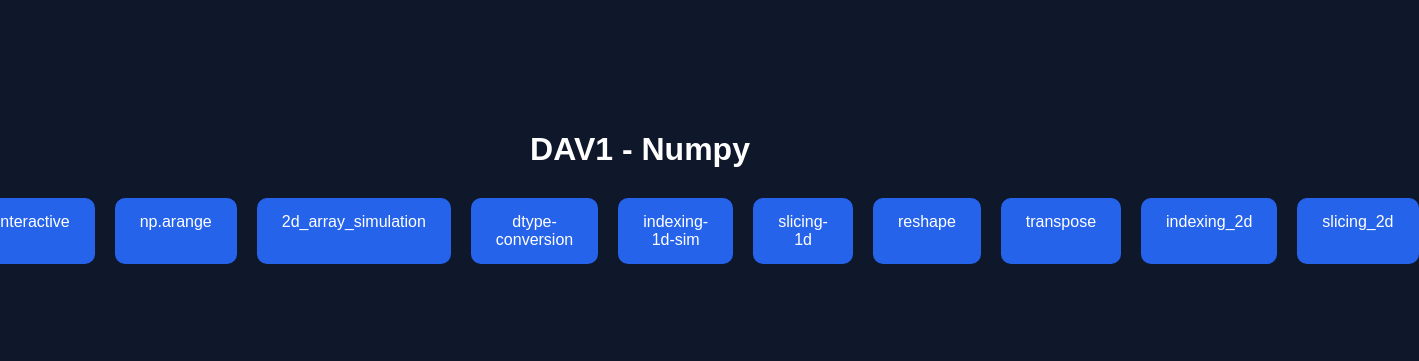
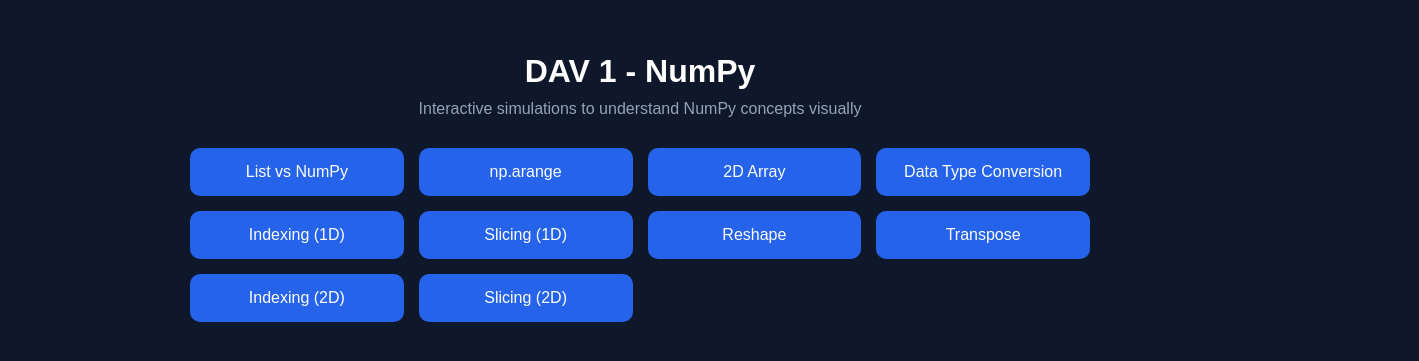
Before and after one commit to scaler-content/DAV-1, a plain HTML site: page index.html in a window 1280 px wide. Shown: the part 213-574 px from the top of the page, 1419 px wide, since content can reach past the window. Drawn offline with Linux system fonts and the light colour scheme.

Commit message:
Update index.html

```diff
--- a/index.html
+++ b/index.html
@@ -3,66 +3,82 @@
 <head>
   <meta charset="UTF-8" />
   <meta name="viewport" content="width=device-width, initial-scale=1.0"/>
-  <title>DAV - 1</title>
+  <title>DAV - 1 | NumPy</title>
 
   <style>
+    * {
+      margin: 0;
+      padding: 0;
+      box-sizing: border-box;
+      font-family: Arial, sans-serif;
+    }
+
     body {
-      font-family: Arial, sans-serif;
       background: #0f172a;
       color: white;
-      margin: 0;
       display: flex;
-      height: 100vh;
       align-items: center;
       justify-content: center;
+      min-height: 100vh;
     }
 
     .container {
       text-align: center;
+      width: 90%;
+      max-width: 900px;
     }
 
     h1 {
+      margin-bottom: 10px;
+      font-size: 2rem;
+    }
+
+    p {
       margin-bottom: 30px;
+      color: #94a3b8;
     }
 
     .links {
-      display: flex;
-      gap: 20px;
-      justify-content: center;
+      display: grid;
+      grid-template-columns: repeat(auto-fit, minmax(200px, 1fr));
+      gap: 15px;
     }
 
     a {
-      padding: 15px 25px;
+      display: block;
+      padding: 15px;
       background: #2563eb;
       color: white;
       text-decoration: none;
       border-radius: 10px;
-      transition: 0.2s;
+      transition: all 0.2s ease;
+      font-weight: 500;
     }
 
     a:hover {
       background: #1d4ed8;
-      transform: translateY(-2px);
+      transform: translateY(-3px);
     }
   </style>
 </head>
+
 <body>
   <div class="container">
-    <h1>DAV1 - Numpy</h1>
+    <h1>DAV 1 - NumPy</h1>
+    <p>Interactive simulations to understand NumPy concepts visually</p>
 
     <div class="links">
-      <a href="list_vs_numpy_interactive (1).html">list_vs_numpy_interactive</a>
-      <a href="arange">np.arange</a>
-      <a href="2d_array_simulation.html">2d_array_simulation</a>
-      <a href="dtype-conversion-sim.html">dtype-conversion</a>
-      <a href="indexing-1d-sim.html">indexing-1d-sim</a>
-      <a href="slicing-sim.html">slicing-1d</a>
-      <a href="reshape-sim.html">reshape</a>
-      <a href="transpose_simulation.html">transpose</a>
-      <a href="indexing_2d_v2.html">indexing_2d</a>
-      <a href="slicing_2d_simulation.html">slicing_2d</a>
+      <a href="list_vs_numpy_interactive.html">List vs NumPy</a>
+      <a href="arange.html">np.arange</a>
+      <a href="2d_array_simulation.html">2D Array</a>
+      <a href="dtype-conversion-sim.html">Data Type Conversion</a>
+      <a href="indexing-1d-sim.html">Indexing (1D)</a>
+      <a href="slicing-sim.html">Slicing (1D)</a>
+      <a href="reshape-sim.html">Reshape</a>
+      <a href="transpose_simulation.html">Transpose</a>
+      <a href="indexing_2d_v2.html">Indexing (2D)</a>
+      <a href="slicing_2d_simulation.html">Slicing (2D)</a>
     </div>
-
   </div>
 </body>
 </html>
```
